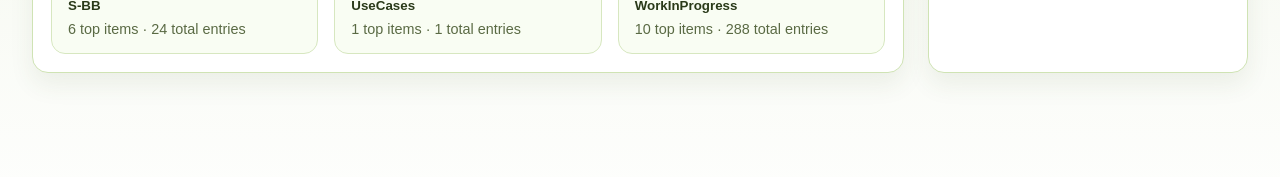
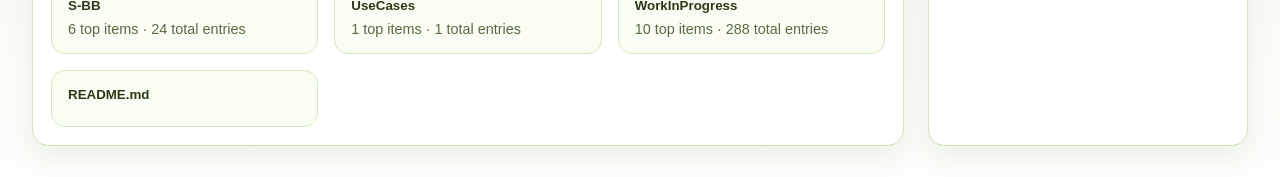
Before and after one commit to xnnixa/federate-visualisation-tool, a React (Vite) app: page /#/ in a window 1280 px wide. Shown: the part 538-715 px from the top of the page. Built offline with nearby package versions, Linux system fonts and the light colour scheme; no server answers.

Commit message:
KAN-20: show markdown files in the block view

```diff
--- a/src/components/OverviewPanel.tsx
+++ b/src/components/OverviewPanel.tsx
@@ -15,7 +15,7 @@ const countDescendants = (node: BBNode): number => {
 
 export const OverviewPanel = ({ root, onSelect, selectedId }: OverviewPanelProps) => {
   const sections = (root.children ?? [])
-    .filter((section) => section.type === "tree")
+    .filter((section) => section.type === "tree" || section.name.endsWith(".md"))
     .filter((section) => !section.name.startsWith("."));
   const formatOverviewName = (fullName?: string) => {
     if (!fullName) {
@@ -33,6 +33,7 @@ export const OverviewPanel = ({ root, onSelect, selectedId }: OverviewPanelProps
       {sections.map((section) => {
         const overviewName = formatOverviewName(section.fullName);
         const isSelected = selectedId === section.id;
+        const isMarkdownFile = section.name.endsWith(".md");
         return (
           <button
             key={section.id}
@@ -42,9 +43,11 @@ export const OverviewPanel = ({ root, onSelect, selectedId }: OverviewPanelProps
           >
             <div className="overview-card__title">{section.name}</div>
             {overviewName && <div className="overview-card__subtitle">{overviewName}</div>}
-            <div className="overview-card__meta">
-              {section.children?.length ?? 0} top items · {countDescendants(section)} total entries
-            </div>
+            {!isMarkdownFile && (
+              <div className="overview-card__meta">
+                {section.children?.length ?? 0} top items · {countDescendants(section)} total entries
+              </div>
+            )}
           </button>
         );
       })}
```
